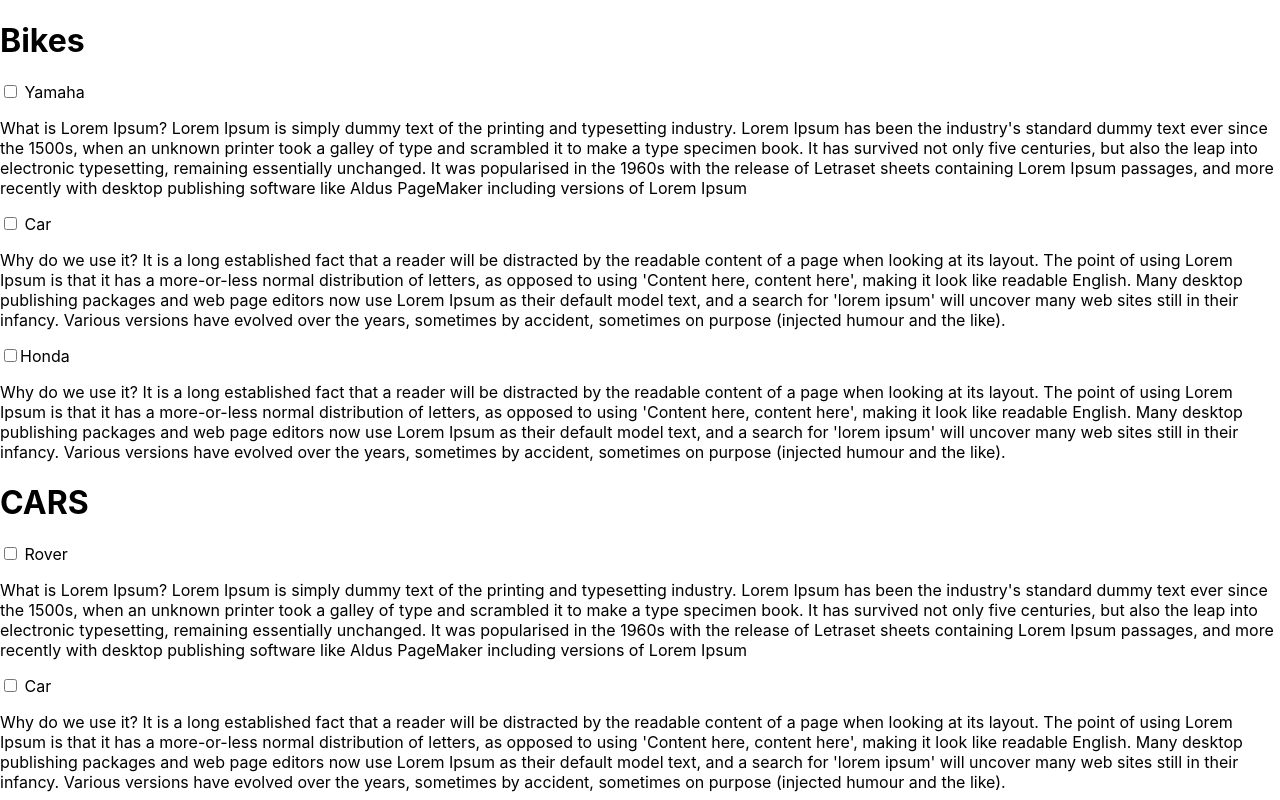
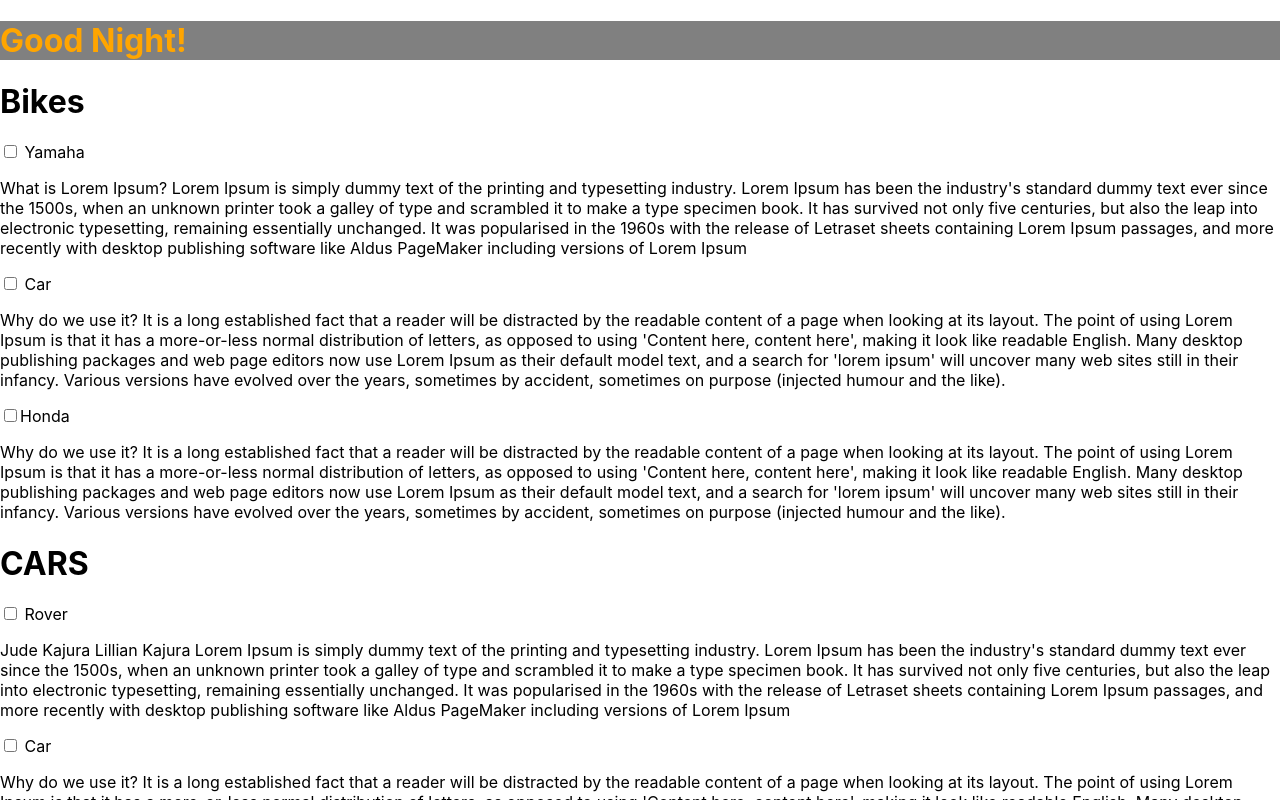
Before and after one commit to kbjude/my-app, a React (Create React App) app: page / in a window 1280 px wide. Shown: the top 800 px of the page. Built offline with nearby package versions, Linux system fonts and the light colour scheme.

Commit message:
Working styles

```diff
--- a/src/components/App.js
+++ b/src/components/App.js
@@ -1,11 +1,13 @@
  import '../App.css';
  import Bikes from './bikes';
  import Cars from './cars';
+ import Current from './Current'
 
 
 function App() {
   return (
     <div>
+      <Current />
       <Bikes />
       <Cars />
     </div>
--- /dev/null
+++ b/src/components/Current.js
@@ -0,0 +1,25 @@
+import React from 'react';
+import reactDom from 'react-dom';
+
+function Current() {
+    const date = new Date()
+    const hours = date.getHours()
+    let timeOfDay
+
+    if (hours < 12) {
+      this.timeOfDay = "Morning"
+    }else if (hours >= 12 && hours < 17) {
+      timeOfDay = "afternoon"
+    }else {
+      timeOfDay = "Night"
+    }
+
+    const styles = {
+      color: "orange",
+      backgroundColor: "grey"
+    }
+    return (
+      <h1 style={styles}> Good {timeOfDay}!</h1>
+    )
+  }
+  export default Current
--- a/src/components/cars.js
+++ b/src/components/cars.js
@@ -1,12 +1,16 @@
 import React from 'react';
 
+
+
 function Cars() {
+  const firstName = "Jude Kajura"
+  const wife = "Lillian Kajura"
     return (
       <div>
         <h1> CARS </h1>
         <input type="checkbox" id="rover" name="Rover" value="Rover" /> Rover
           <p>
-            What is Lorem Ipsum?
+            {`${firstName} ${wife} `}
             Lorem Ipsum is simply dummy text of the printing and typesetting industry. Lorem Ipsum has been the industry's
             standard dummy text ever since the 1500s, when an unknown printer took a galley of type and scrambled it to make a
             type specimen book. It has survived not only five centuries, but also the leap into electronic typesetting, remaining essentially
@@ -36,5 +40,4 @@ function Cars() {
       </div>
     );
   }
-
   export default Cars
```
